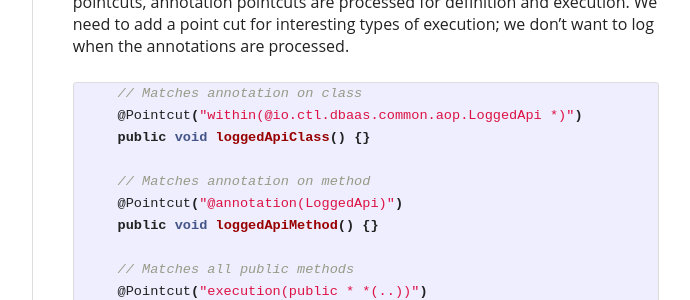
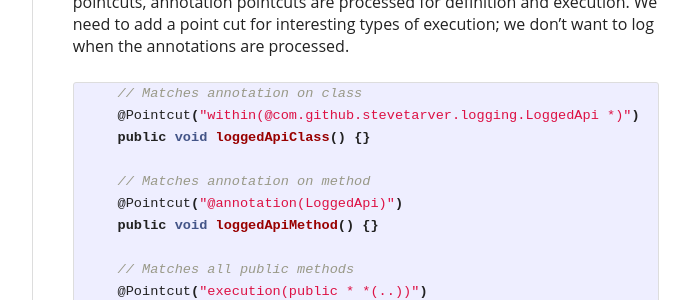
Before and after one commit to stevetarver/stevetarver.github.io, a Jekyll site: the page built from _posts/2016-06-11-java-logging-aspect.md, in a window 1280 px wide and 900 px high, scrolled down 2911 px. Shown: the part 152-452 px from the top of the window, without its empty margins (461-1151 px from the left). Built offline with Jekyll 4.4.1, drawn with Linux system fonts in a browser that asks for light colours; nearby versions of some CDN libraries; some web fonts are replaced.

Commit message:
Fix package path

````diff
--- a/_posts/2016-06-11-java-logging-aspect.md
+++ b/_posts/2016-06-11-java-logging-aspect.md
@@ -102,7 +102,7 @@ These are the pointcut definitions discussed above. Unlike package based pointcu
 
 ```java
     // Matches annotation on class
-    @Pointcut("within(@io.ctl.dbaas.common.aop.LoggedApi *)")
+    @Pointcut("within(@com.github.stevetarver.logging.LoggedApi *)")
     public void loggedApiClass() {}
 
     // Matches annotation on method
````
